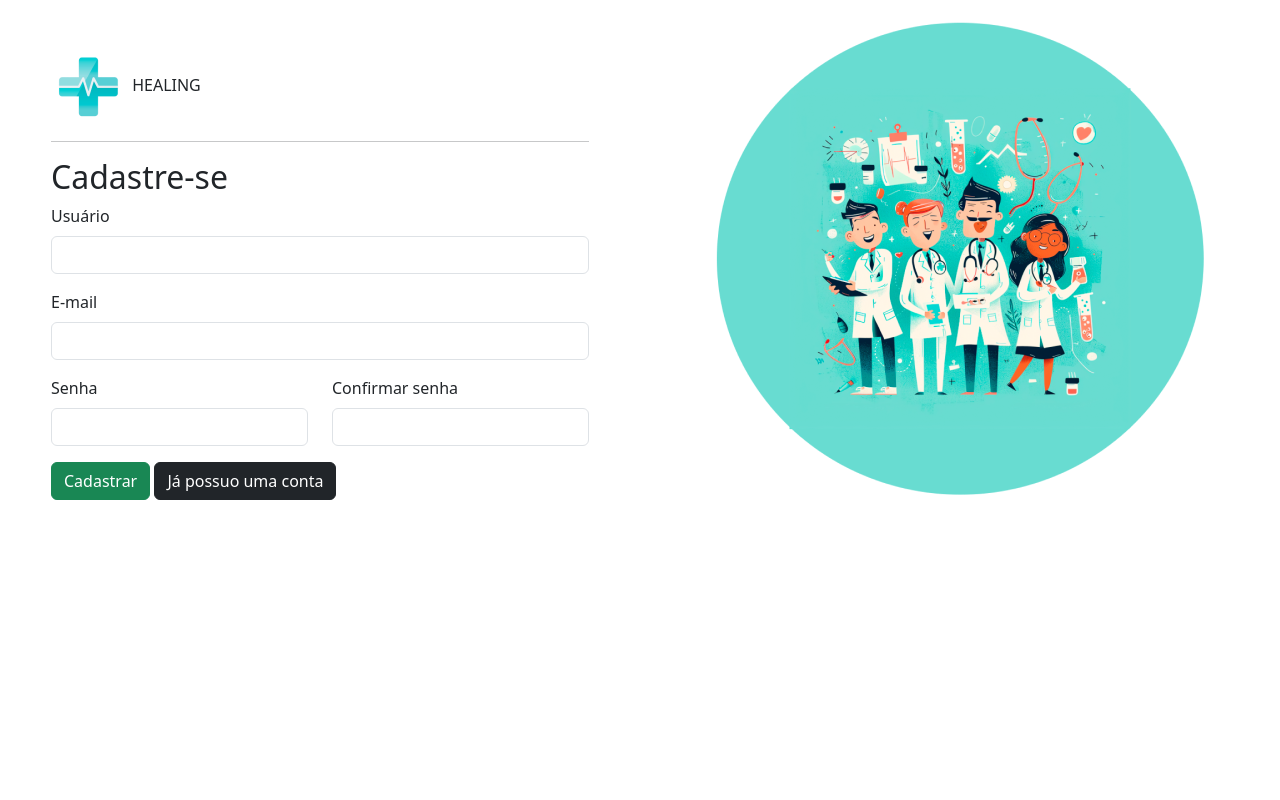
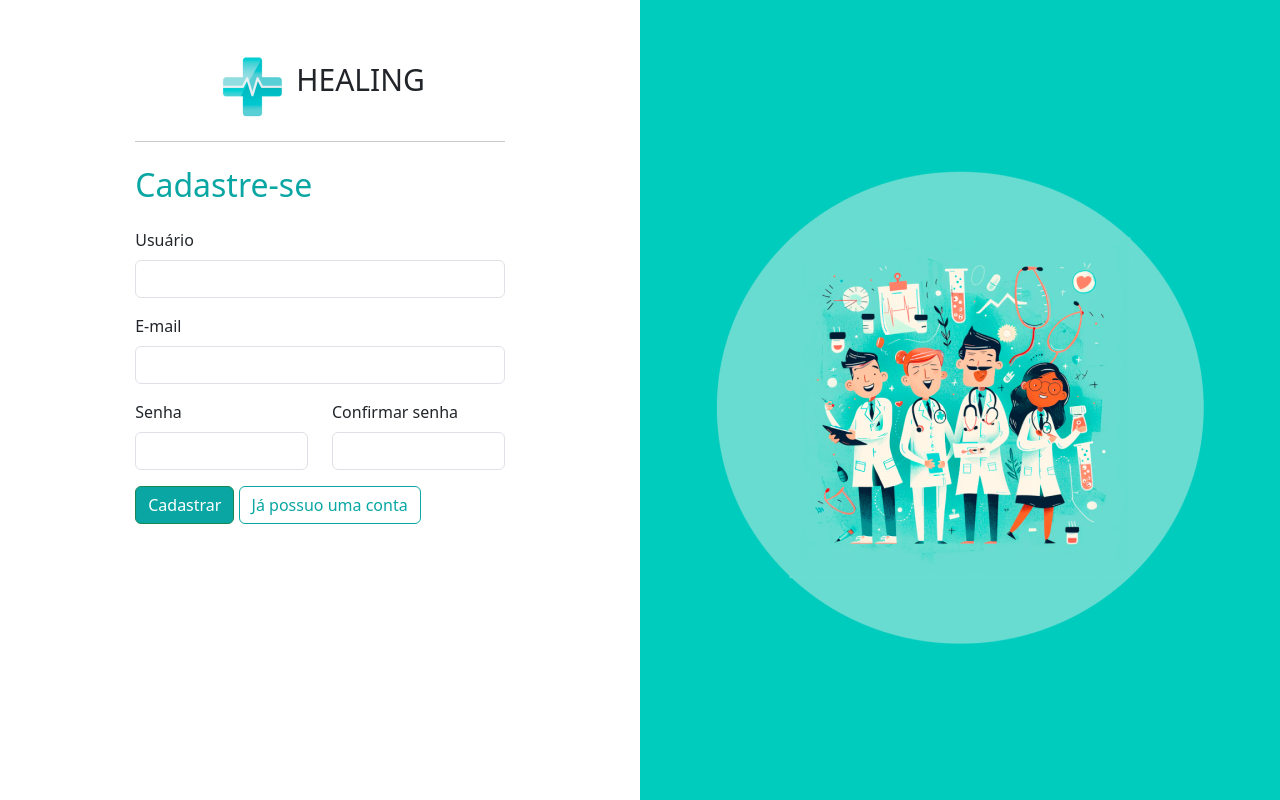
Before and after one commit to lsstomas/psw-healing, a Django app: page /users/signup/ in a window 1280 px wide. Run offline with Django 5.2, Linux system fonts and the light colour scheme.

Commit message:
fix: update the 'signup.html' code and fix some classes and styles

```diff
--- a/templates/static/users/css/users.css
+++ b/templates/static/users/css/users.css
@@ -1,36 +1,36 @@
-.bg-main {
+.bg-main{
     background-color: var(--main-color);
     height: 100vh;
 }
 
-.cont-cadastro {
+.container-cadastro{
     width: 60%;
 }
 
-.cont-logo {
+.container-logo{
     text-align: center;
 }
 
-.text-logo {
+.text-logo{
     font-size: 30px;
-	font-family: system-ui, -apple-system, BlinkMacSystemFont, "Segoe UI", Roboto, Oxygen, Ubuntu, Cantarell, "Open Sans", "Helvetica Neue", sans-serif;
+    font-family: system-ui, -apple-system, BlinkMacSystemFont, 'Segoe UI', Roboto, Oxygen, Ubuntu, Cantarell, 'Open Sans', 'Helvetica Neue', sans-serif;
 }
 
-.fonte-destaque1 {
-	color: var(--dark-color);
+.form-title {
+    color: var(--dark-color)
 }
 
-.btn-dark-color {
+.btn-dark-color{
     background-color: var(--dark-color);
     color: white;
 }
 
-.btn-dark-color-outline {
+.btn-dark-color-outline{
     border: 1px solid var(--dark-color);
-	color: var(--dark-color);
+    color: var(--dark-color)
 }
 
-.btn-dark-color-outline:hover {
+.btn-dark-color-outline:hover{
     background-color: var(--dark-color);
     color: white;
     border: 1px solid var(--dark-color);
--- a/users/templates/signup.html
+++ b/users/templates/signup.html
@@ -3,21 +3,23 @@
 
 {% block title %}Cadastro{% endblock title %}
 
-{% block head %}<link rel="stylesheet" href="{% static 'users/css/base.css' %}" />{% endblock head %}
+{% block head %}
+    <link rel="stylesheet" href="{% static 'users/css/users.css' %}" />
+{% endblock head %}
 
 {% block body %}
     <div class="container-fluid">
         <div class="row">
             <div class="col-md d-flex justify-content-center">
-                <div class="cont-cadastro">
-                    <section class="cont-logo mt-5">
+                <div class="container-cadastro">
+                    <section class="container-logo mt-5">
                         <img class="logo" src="{% static 'global/img/logo.png' %}" />
                         <label class="text-logo">HEALING</label>
                     </section>
                     <hr />
 
                     <form action="" method="POST">
-                        <h2 class="fonte-destaque1">Cadastre-se</h2>
+                        <h2 class="form-title my-4">Cadastre-se</h2>
 
                         <div class="mb-3">
                             <label for="username" class="form-label">Usuário</label>
@@ -42,7 +44,7 @@
 
                         <input type="submit" value="Cadastrar" class="btn btn-success btn-dark-color" />
 
-                        <a href="#" class="btn btn-dark color-outline">Já possuo uma conta</a>
+                        <a href="#" class="btn btn-dark-color-outline">Já possuo uma conta</a>
                     </form>
                 </div>
             </div>
```
Lines whose indentation alone changed are shown as unchanged.
